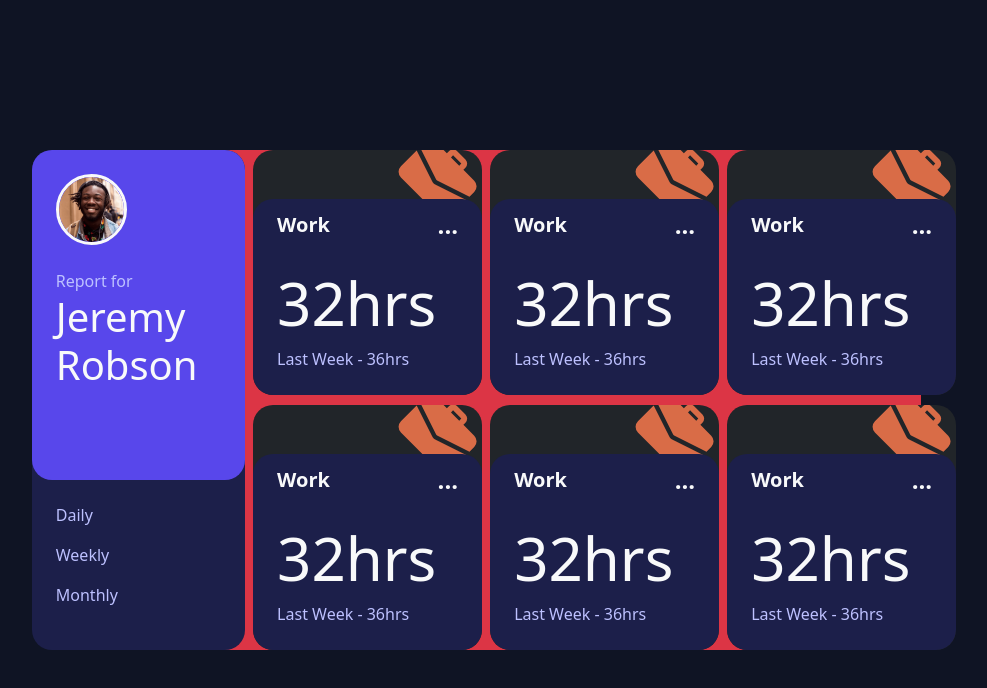
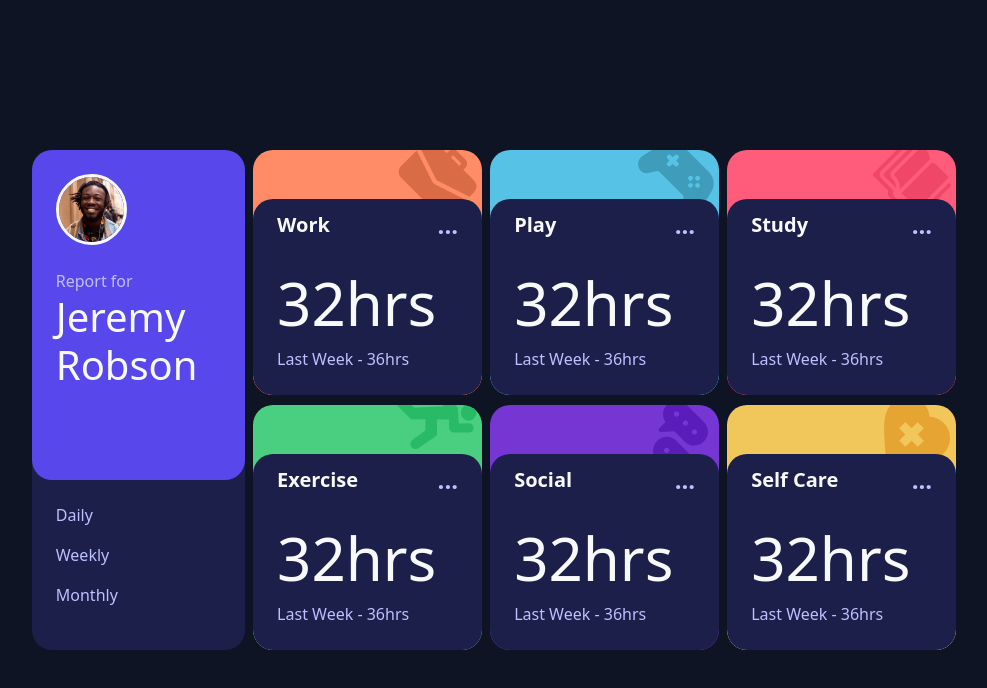
Before and after one commit to Jstaveau/time_tracker_react, a React (Create React App) app: page / in a window 1280 px wide. Shown: the top 688 px of the page, without its empty margins (146-1133 px from the left). Built offline with nearby package versions, Linux system fonts and the light colour scheme.

Commit message:
visuel desktop ok

```diff
--- a/public/index.html
+++ b/public/index.html
@@ -1,5 +1,5 @@
 <!DOCTYPE html>
-<html lang="en">
+<html lang="fr">
   <head>
     <meta charset="utf-8" />
     <link rel="icon" href="%PUBLIC_URL%/favicon.ico" />
--- a/src/Components/Cards/Cards.css
+++ b/src/Components/Cards/Cards.css
@@ -1,6 +1,9 @@
 .height-cards-front{
     height: 80%;
     z-index: 1;
+}
+.height-cards-front:hover{
+    background-color: hsl(235, 45%, 61%);
 }
 
 .divCards{
@@ -17,3 +20,7 @@
 .titre-cards{
     font-size: 60px;
 }
+
+.dot:hover{
+    color: white;
+}
--- a/src/Components/Cards/Cards.js
+++ b/src/Components/Cards/Cards.js
@@ -2,12 +2,12 @@
 
 export default function Cards(props) {
     return (
-        <div className='divCards bg-dark arrondi w-100 mx-1 d-flex flex-column justify-content-end'>
-            <svg className='imgCards' width="79" height="79" xmlns="http://www.w3.org/2000/svg"><path d="m18.687 10.43 15.464 30.906c.31.682.743 1.322 1.3 1.88.558.557 1.198.99 1.714 1.217L68.237 59.98 52.484 75.732a8.025 8.025 0 0 1-11.355 0L2.934 37.538a8.025 8.025 0 0 1 0-11.356L18.687 10.43Zm19.345-7.99 10.839 10.838 2.065-2.064a5.845 5.845 0 0 1 8.258 0l8.258 8.259a5.845 5.845 0 0 1 0 8.258l-2.064 2.064 10.839 10.84a8.025 8.025 0 0 1 0 11.355l-4.728 4.728L39.126 40.53a1.963 1.963 0 0 1-.578-.413 1.963 1.963 0 0 1-.413-.578L21.95 7.168l4.728-4.728a8.025 8.025 0 0 1 11.355 0Zm17.033 12.903-2.064 2.065 8.258 8.258 2.064-2.064-8.258-8.259Z" fill="#D96C47" fill-rule="nonzero"/></svg>
+        <div className={'divCards arrondi w-100 mx-1 d-flex flex-column justify-content-end' + props.bg}>
+            {props.img}
             <div className={'text-light height-cards-front w-100 bg-bleu-fonce arrondi'}>
                 <div className='d-flex justify-content-between align-items-center mx-4 my-2'>
-                    <p className='m-0 fs-5 fw-bold'>Work</p>
-                    <p className='curseur-pointeur m-0 fw-bold fs-4'>...</p>
+                    <p className='m-0 fs-5 fw-bold'>{props.sujet}</p>
+                    <p className='curseur-pointeur dot text-desat m-0 fw-bold fs-4'>...</p>
                 </div>
                 <h1 className='titre-cards mx-4 mt-4 fw-light'>32hrs</h1>
                 <p className='text-desat mx-4'>Last Week - 36hrs</p>
--- a/src/Components/Global/Global.css
+++ b/src/Components/Global/Global.css
@@ -0,0 +1,23 @@
+.bg-work{
+    background-color: hsl(15, 100%, 70%) ;
+}
+
+.bg-play{
+    background-color: hsl(195, 74%, 62%);
+}
+
+.bg-study{
+    background-color: hsl(348, 100%, 68%);
+}
+
+.bg-exo{
+    background-color: hsl(145, 58%, 55%);
+}
+
+.bg-social{
+    background-color: hsl(264, 64%, 52%);
+}
+
+.bg-care{
+    background-color: hsl(43, 84%, 65%);
+}
--- a/src/Components/Global/Global.js
+++ b/src/Components/Global/Global.js
@@ -3,19 +3,27 @@
 import Cards from '../Cards/Cards'
 
 export default function Global() {
+
+    const imgWork = <svg className='imgCards' width="79" height="79" xmlns="http://www.w3.org/2000/svg"><path d="m18.687 10.43 15.464 30.906c.31.682.743 1.322 1.3 1.88.558.557 1.198.99 1.714 1.217L68.237 59.98 52.484 75.732a8.025 8.025 0 0 1-11.355 0L2.934 37.538a8.025 8.025 0 0 1 0-11.356L18.687 10.43Zm19.345-7.99 10.839 10.838 2.065-2.064a5.845 5.845 0 0 1 8.258 0l8.258 8.259a5.845 5.845 0 0 1 0 8.258l-2.064 2.064 10.839 10.84a8.025 8.025 0 0 1 0 11.355l-4.728 4.728L39.126 40.53a1.963 1.963 0 0 1-.578-.413 1.963 1.963 0 0 1-.413-.578L21.95 7.168l4.728-4.728a8.025 8.025 0 0 1 11.355 0Zm17.033 12.903-2.064 2.065 8.258 8.258 2.064-2.064-8.258-8.259Z" fill="#D96C47" fill-rule="nonzero"/></svg>
+    const imgPlay = <svg className='imgCards' width="76" height="77" xmlns="http://www.w3.org/2000/svg"><path d="m60.91 71.846 12.314-19.892c3.317-5.36 3.78-13.818-2.31-19.908l-26.36-26.36c-4.457-4.457-12.586-6.843-19.908-2.31L4.753 15.69c-5.4 3.343-6.275 10.854-1.779 15.35a7.773 7.773 0 0 0 7.346 2.035l7.783-1.945a3.947 3.947 0 0 1 3.731 1.033l22.602 22.602c.97.97 1.367 2.4 1.033 3.732l-1.945 7.782a7.775 7.775 0 0 0 2.037 7.349c4.49 4.49 12.003 3.624 15.349-1.782Zm-24.227-46.12-1.891-1.892-1.892 1.892a2.342 2.342 0 0 1-3.312-3.312l1.892-1.892-1.892-1.891a2.342 2.342 0 0 1 3.312-3.312l1.892 1.891 1.891-1.891a2.342 2.342 0 0 1 3.312 3.312l-1.891 1.891 1.891 1.892a2.342 2.342 0 0 1-3.312 3.312Zm14.19 14.19a2.343 2.343 0 1 1 3.315-3.312 2.343 2.343 0 0 1-3.314 3.312Zm0 7.096a2.343 2.343 0 0 1 3.313-3.312 2.343 2.343 0 0 1-3.312 3.312Zm7.096-7.095a2.343 2.343 0 1 1 3.312 0 2.343 2.343 0 0 1-3.312 0Zm0 7.095a2.343 2.343 0 0 1 3.312-3.312 2.343 2.343 0 0 1-3.312 3.312Z" fill="#3F9CBB" fill-rule="nonzero"/></svg>
+    const imgStudy = <svg className='imgCards' width="79" height="79" xmlns="http://www.w3.org/2000/svg"><path d="M33.227 1.495a1.87 1.87 0 0 1 2.646 0l1.323 1.323-27.78 27.78c-2.189 2.189-2.1 5.837.088 8.026l12.132 12.132a5.624 5.624 0 0 0 1.096 6.388 5.624 5.624 0 0 0 6.389 1.097l12.132 12.132c2.188 2.188 5.837 2.276 8.025.088l27.78-27.78 1.323 1.322a1.87 1.87 0 0 1 0 2.646L46.632 78.4a1.87 1.87 0 0 1-2.645 0L29.12 63.531a5.624 5.624 0 0 1-6.389-1.097l-5.291-5.291a5.624 5.624 0 0 1-1.097-6.388L1.478 35.89a1.87 1.87 0 0 1 0-2.646ZM59.74 22.783c1.948.27 3.83 1.117 5.325 2.612l10.583 10.583a1.87 1.87 0 0 1 0 2.646L46.544 67.727a1.87 1.87 0 0 1-2.646 0L30.67 54.498a1.872 1.872 0 0 0-2.646 0ZM49.19 6.875a1.87 1.87 0 0 1 2.647 0c4.489 4.489 5.877 8.98 6.178 12.342L27.67 49.56c.349-1.527 1.181-7.463-4.938-13.582a1.87 1.87 0 0 1 0-2.646Zm-7.936-2.646a1.87 1.87 0 0 1 2.645 0l1.323 1.323-25.134 25.134a5.619 5.619 0 0 0 0 7.938c4.005 4.005 4.2 7.696 4.043 9.335L12.15 35.978a1.87 1.87 0 0 1 0-2.646Z" fill="#F04667" fill-rule="nonzero"/></svg>
+    const imgExo = <svg className='imgCards' width="81" height="55" xmlns="http://www.w3.org/2000/svg"><path d="m33.357.579 16.447.426c.33.009.645.144.88.38l9.953 9.953a4.946 4.946 0 0 1 1.451 3.311l.514 12.87c.02.503.433.895.937.894l9.595-.05a4.438 4.438 0 0 1 4.437 4.43v.26c0 1.164-.453 2.259-1.277 3.082a4.334 4.334 0 0 1-3.083 1.277h-15.77c-2.347 0-4.393-2.045-4.393-4.393l-.001-8.405-12.05-.009.01 15.17c.001.426-.21.826-.56 1.067l-18.098 12.41c-1.363.849-2.958 1.033-4.426.537a5.147 5.147 0 0 1-1.994-1.237 5.247 5.247 0 0 1-1.193-1.85c-.875-2.293.074-4.934 2.256-6.277l12.303-8.973.252-11.28-13.556.442a1.291 1.291 0 0 1-.957-.377L2.237 11.439c-1-.999-1.55-2.38-1.513-3.792a5.124 5.124 0 0 1 1.714-3.71c2.042-1.84 5.234-1.688 7.267.345l8.576 8.576 29.444-1.635-2.133-2.133-12.263.347a4.434 4.434 0 0 1-3.294-1.28l-.016-.015a4.409 4.409 0 0 1-1.294-3.307c.08-2.347 2.16-4.255 4.632-4.256Zm33.78 11.774c3.025-3.025 7.945-3.025 10.97 0 3.024 3.025 3.024 7.944 0 10.97-3.025 3.024-7.945 3.024-10.97 0-3.024-3.026-3.025-7.945 0-10.97Z" fill="#29BA66" fill-rule="nonzero"/></svg>
+    const imgSocial = <svg className='imgCards' width="75" height="100" xmlns="http://www.w3.org/2000/svg"><g fill="#5A1CBB" fill-rule="nonzero"><path d="M45.834 46.627c4.78 4.78 13.1 5.754 19.257-.403 5.2-5.199 5.198-13.657 0-18.855L47.151 9.428C42.335 4.614 34.02 3.7 27.892 9.83c-4.701 4.7-5.151 12.066-1.352 17.277l-6.265 6.265c-1.339 1.339-.317 3.644 1.585 3.533l13.474-.777 10.499 10.499Zm11.404-11.483a2.567 2.567 0 1 1-3.629 3.631 2.567 2.567 0 0 1 3.63-3.631ZM35.745 20.909a2.567 2.567 0 1 1 3.63-3.629 2.567 2.567 0 0 1-3.63 3.63Zm12.562 5.303a2.567 2.567 0 1 1-3.63 3.63 2.567 2.567 0 0 1 3.63-3.63ZM55.16 63.698 37.219 45.756c-5.198-5.197-13.658-5.197-18.857.001-6.072 6.073-5.26 14.4-.402 19.258l10.499 10.5-.777 13.473c-.11 1.886 2.186 2.931 3.533 1.584l6.265-6.265c5.212 3.8 12.577 3.349 17.277-1.352 6.06-6.059 5.274-14.386.403-19.257ZM25.813 57.24a2.567 2.567 0 1 1 3.63-3.631 2.567 2.567 0 0 1-3.63 3.63Zm8.932 8.931a2.567 2.567 0 1 1 3.63-3.629 2.567 2.567 0 0 1-3.63 3.63Zm8.932 8.933a2.567 2.567 0 1 1 3.63-3.631 2.567 2.567 0 0 1-3.63 3.63Z"/></g></svg>
+    const imgCare = <svg className='imgCards' width="67" height="67" xmlns="http://www.w3.org/2000/svg"><path d="M.918 50.848c.114 1.723.232 3.5.346 5.336l.003.038.448 6.038c.06.81.412 1.536.951 2.075.54.54 1.266.892 2.075.952l6.038.447.038.003c12.086.755 21.237 1.231 28.95.484 9.007-.873 15.369-3.445 20.02-8.096 8.413-8.413 8.398-21.609-.034-30.041-3.79-3.79-8.959-6.11-14.31-6.526-.415-5.352-2.736-10.52-6.526-14.31C30.484-1.185 17.288-1.2 8.875 7.214-1.295 17.384-.415 30.697.918 50.848ZM21.36 27.122l6.172 6.173 6.16-6.159 6.172 6.173-6.16 6.158 6.173 6.173-6.158 6.158-6.173-6.172-6.158 6.158-6.173-6.172 6.159-6.159-6.173-6.172 6.16-6.159Z" fill="#E6A532" fill-rule="nonzero"/></svg>
+
     return (
-        <section className="height-section d-flex justify-content-center align-items-center col-8 m-auto bg-danger">
+        <section className="height-section d-flex justify-content-center align-items-center col-8 m-auto">
             <Utilisateur />
             <div className='col-10 h-100 d-flex flex-column justify-content-between'>
                 <div className='height-cards d-flex justify-content-center'>
-                    <Cards />
-                    <Cards />
-                    <Cards />
+                    <Cards img={imgWork} sujet={'Work'} bg={' bg-work'}/>
+                    <Cards img={imgPlay} sujet={'Play'} bg={' bg-play'}/>
+                    <Cards img={imgStudy} sujet={'Study'} bg={' bg-study'}/>
                 </div>
                 <div className='height-cards d-flex justify-content-center'>
-                    <Cards />
-                    <Cards />
-                    <Cards />
+                    <Cards img={imgExo} sujet={'Exercise'} bg={' bg-exo'}/>
+                    <Cards img={imgSocial} sujet={'Social'} bg={' bg-social'}/>
+                    <Cards img={imgCare} sujet={'Self Care'} bg={' bg-care'}/>
                 </div>
             </div>
         </section>
```
Also changed, not shown: src/images/icon-ellipsis.svg.
